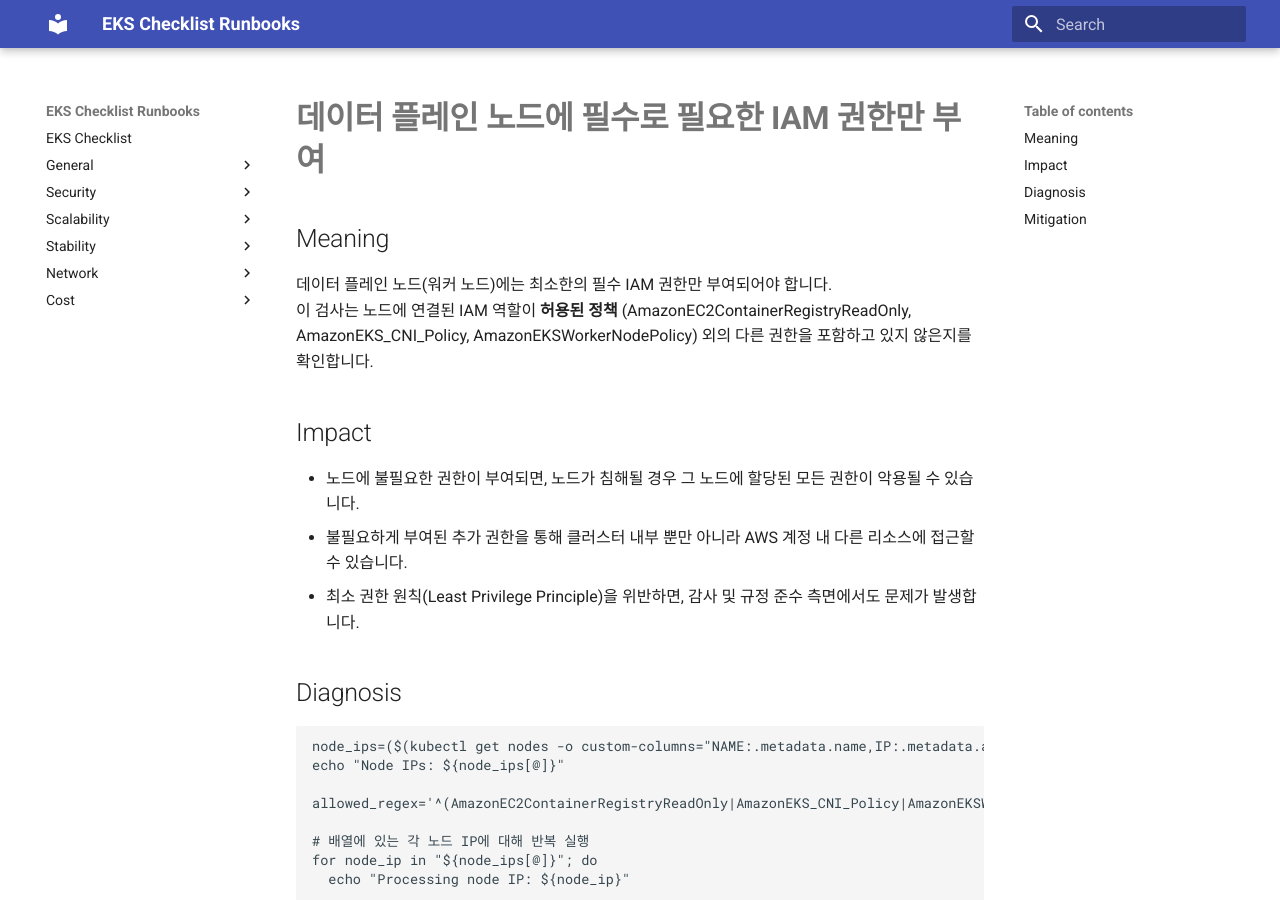
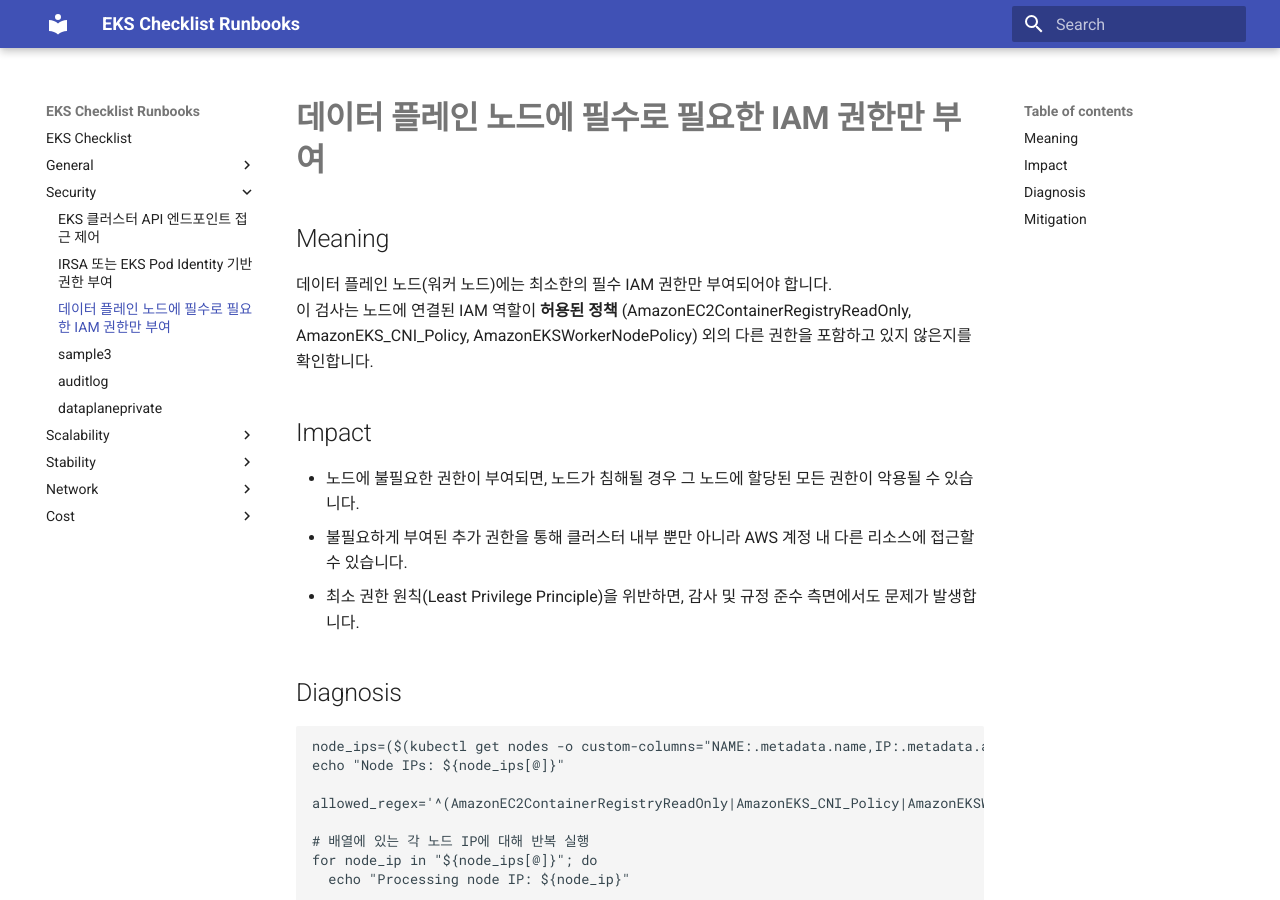
Before and after one commit to fitcloud/eks-checklist, an MkDocs documentation site: the page built from docs/security/데이터_플레인_노드에_필수로_필요한_IAM_권한만_부여.md, in a window 1280 px wide and 900 px high. Built offline with MkDocs 1.6.1 and Material for MkDocs 9.7.7, drawn with Linux system fonts in a browser that asks for light colours.

Commit message:
데이터 플레인 노드에 필수로 필요한 IAM 권한만 부여 런북작성2

````diff
--- a/docs/security/데이터_플레인_노드에_필수로_필요한_IAM_권한만_부여.md
+++ b/docs/security/데이터_플레인_노드에_필수로_필요한_IAM_권한만_부여.md
@@ -10,7 +10,6 @@
 - 최소 권한 원칙(Least Privilege Principle)을 위반하면, 감사 및 규정 준수 측면에서도 문제가 발생합니다.
 
 ## Diagnosis
-
 
 ```bash
 node_ips=($(kubectl get nodes -o custom-columns="NAME:.metadata.name,IP:.metadata.annotations.alpha\.kubernetes\.io/provided-node-ip" | tail -n +2 | awk '{print $2}'))
--- a/mkdocs.yml
+++ b/mkdocs.yml
@@ -8,6 +8,7 @@
   - Security:
     - EKS 클러스터 API 엔드포인트 접근 제어 : security/EKS_클러스터_API_엔드포인트_접근_제어.md
     - IRSA 또는 EKS Pod Identity 기반 권한 부여 : security/IRSA_또는_EKS_Pod_Identity_기반_권한_부여.md
+    - 데이터 플레인 노드에 필수로 필요한 IAM 권한만 부여: security/데이터_플레인_노드에_필수로_필요한_IAM_권한만_부여.md
     - sample3 : security/sample3.md
     - auditlog : security/auditlog.md
     - dataplaneprivate : security/dataplanePrivate.md
````
